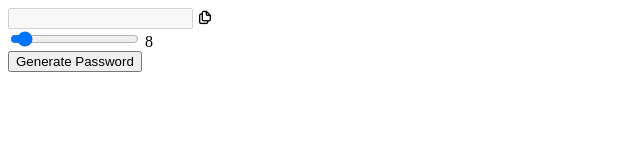
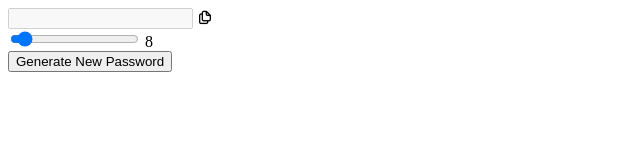
Before and after one commit to BiwashGurung/Password-Generator, a plain HTML site: page index.html in a window 1280 px wide. Shown: the full height of the page, 0-640 px from the left. Drawn offline with nearby package versions, Linux system fonts and the light colour scheme.

Commit message:
feat : names as Generate New Passsword

```diff
--- a/index.html
+++ b/index.html
@@ -22,7 +22,7 @@
         <span class="slider-number">8</span>
       </div>
 
-      <button class="generate-button">Generate Password</button>
+      <button class="generate-button">Generate New Password</button>
     </div>
   </body>
 </html>
```
